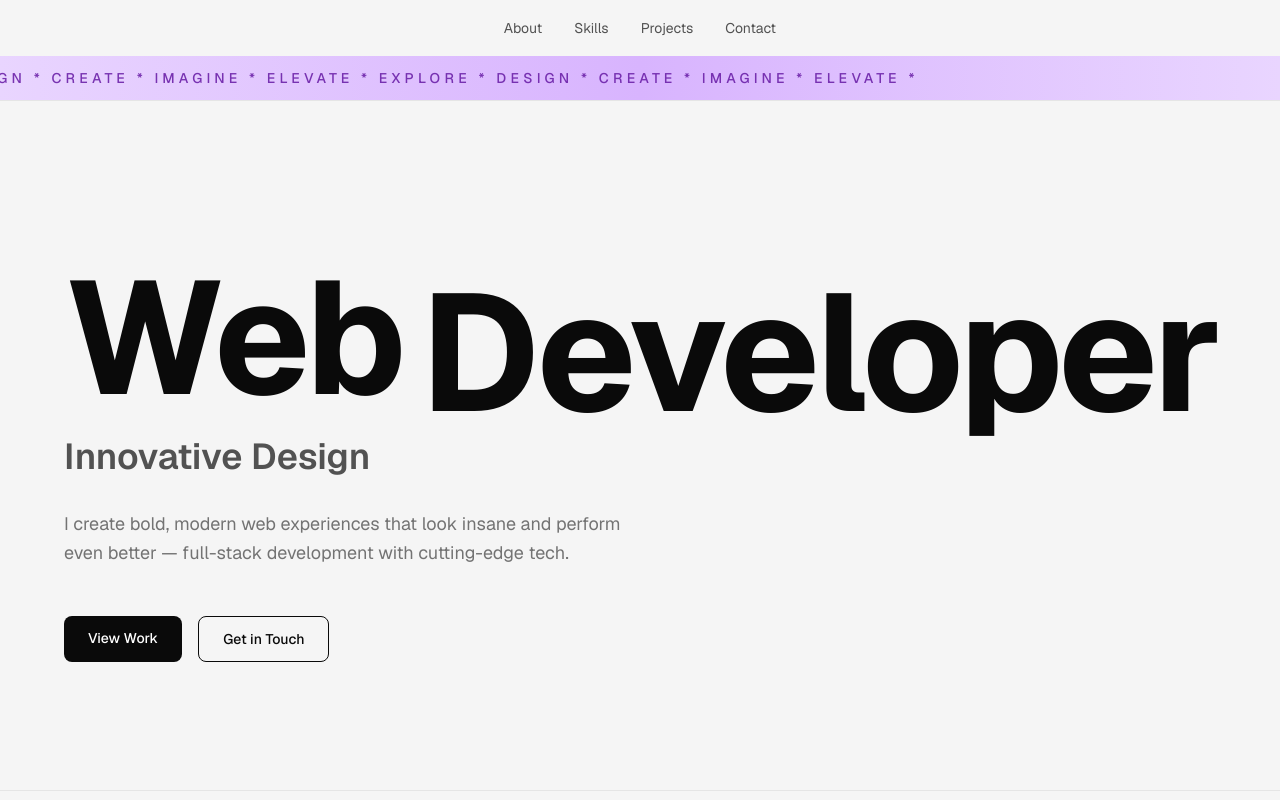
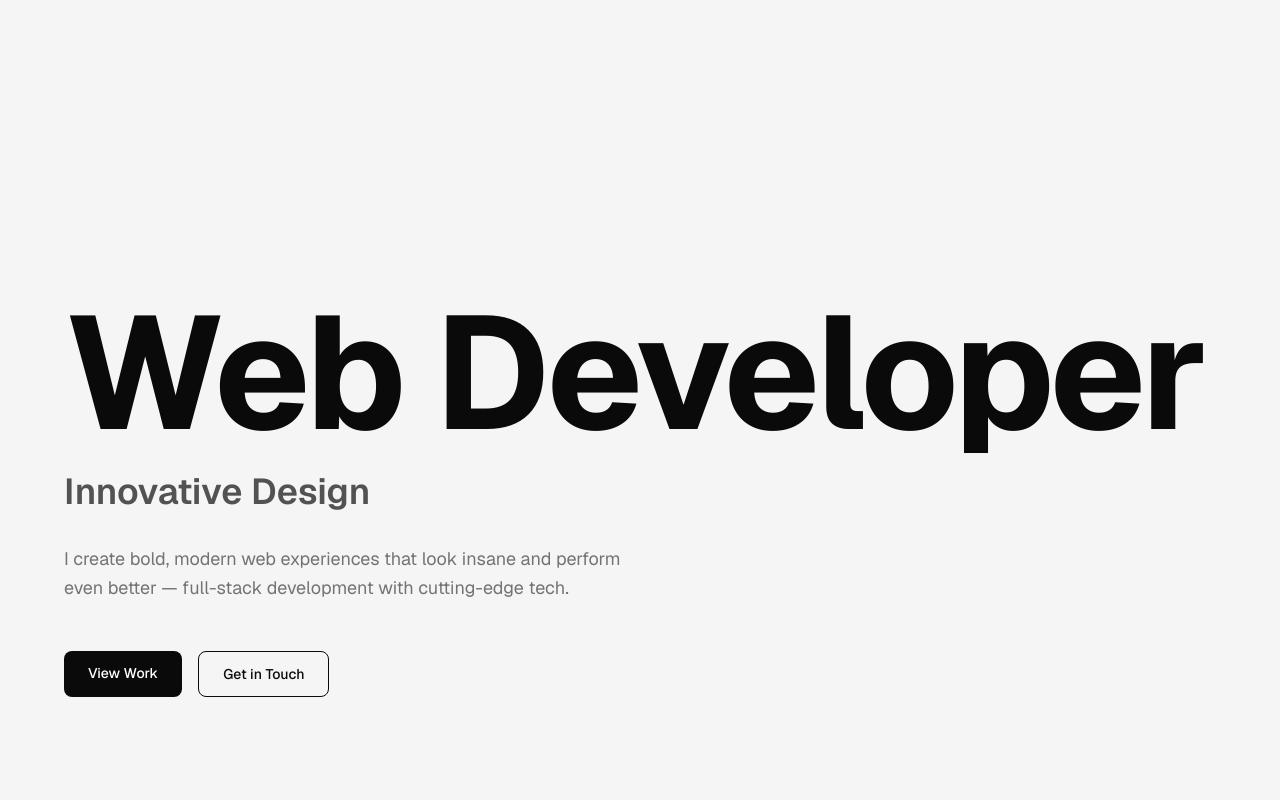
Before and after one commit to esqukev/portfolio, a Next.js app: page / in a window 1280 px wide. Shown: the top 800 px of the page. Built offline with nearby package versions, Linux system fonts and the light colour scheme.

Commit message:
Restore floating nav and strip design, sticky at top
Co-authored-by: Cursor <cursoragent@cursor.com>

```diff
--- a/app/page.tsx
+++ b/app/page.tsx
@@ -6,8 +6,16 @@ import { gsap } from "gsap";
 const ROTATING_WORDS = ["Developer", "Designer", "Artist"];
 
 export default function Home() {
+  const [scrollY, setScrollY] = useState(0);
   const [wordIndex, setWordIndex] = useState(0);
   const wordRef = useRef<HTMLSpanElement>(null);
+
+  useEffect(() => {
+    const handleScroll = () => setScrollY(window.scrollY);
+    handleScroll();
+    window.addEventListener("scroll", handleScroll, { passive: true });
+    return () => window.removeEventListener("scroll", handleScroll);
+  }, []);
 
   useEffect(() => {
     const timer = setInterval(() => {
@@ -15,6 +23,9 @@ export default function Home() {
     }, 2000);
     return () => clearInterval(timer);
   }, []);
+
+  const navOpacity = scrollY < 30 ? 0 : Math.min(1, (scrollY - 30) / 100);
+  const navBlurOpacity = scrollY < 30 ? 0.3 : Math.min(0.95, 0.3 + (scrollY - 30) / 150);
 
   useEffect(() => {
     if (wordRef.current) {
@@ -93,10 +104,25 @@ export default function Home() {
 
   return (
     <main className="min-h-screen bg-[#f5f5f5] text-[#0a0a0a]">
-      {/* Sticky Nav - top */}
-      <header className="sticky top-0 z-50 w-full bg-[#f5f5f5]/95 backdrop-blur-xl border-b border-[#e5e5e5]">
-        <nav className="max-w-6xl mx-auto px-6 lg:px-8">
-          <div className="flex justify-center items-center h-14">
+      {/* Floating Nav - sticky at top, appears on scroll */}
+      <div className="sticky top-0 z-50 pt-6 pb-2 px-4">
+        <div
+          className="w-[min(90%,42rem)] mx-auto transition-all duration-500 ease-out"
+          style={{
+            opacity: navOpacity,
+            pointerEvents: navOpacity > 0.5 ? "auto" : "none",
+          }}
+        >
+        <nav
+          className="rounded-2xl border-none overflow-hidden transition-all duration-500"
+          style={{
+            background: `rgba(245,245,245,${navBlurOpacity})`,
+            backdropFilter: "blur(20px)",
+            WebkitBackdropFilter: "blur(20px)",
+            boxShadow: "0 4px 24px rgba(0,0,0,0.06)",
+          }}
+        >
+          <div className="flex justify-center items-center h-14 px-6">
             <div className="flex items-center gap-8">
               {["About", "Skills", "Projects", "Contact"].map((item) => (
                 <a
@@ -112,7 +138,7 @@ export default function Home() {
         </nav>
         {/* Animated strip */}
         <div
-          className="overflow-hidden"
+          className="mt-1 rounded-2xl overflow-hidden border-none"
           style={{
             background: "linear-gradient(90deg, #e9d5ff 0%, #d8b4fe 50%, #e9d5ff 100%)",
           }}
@@ -123,7 +149,8 @@ export default function Home() {
             </p>
           </div>
         </div>
-      </header>
+        </div>
+      </div>
 
       {/* Hero Section */}
       <section id="home" className="pt-40 pb-32 px-6 lg:px-8">
```
